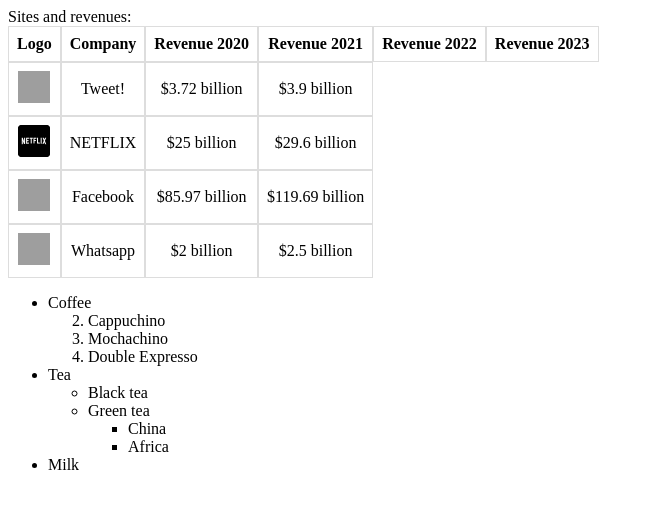
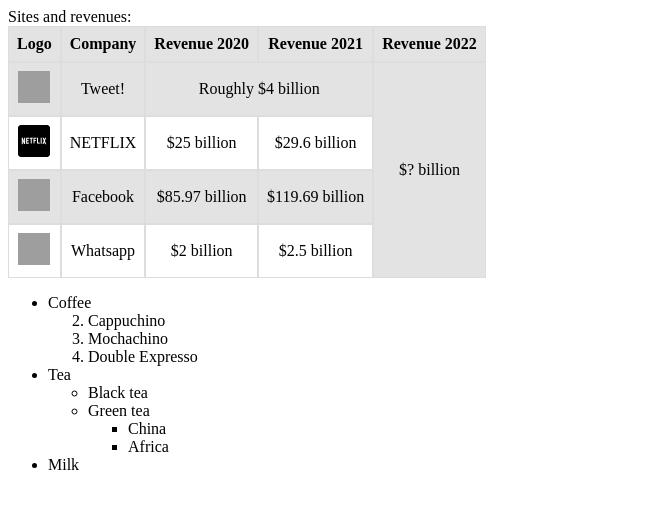
Before and after one commit to iamebson/thePortfolioBeta, a plain HTML site: page index.html in a window 1280 px wide. Shown: the whole page, without its empty margins (0-654 px from the left). Drawn offline with Linux system fonts and the light colour scheme; grey boxes are pictures that could not be loaded.

Commit message:
Working up

```diff
--- a/index.html
+++ b/index.html
@@ -19,15 +19,14 @@
         <th>Revenue 2020</th>
         <th>Revenue 2021</th>
         <th>Revenue 2022</th>
-        <th>Revenue 2023</th>
       </tr>
     </thead>
     <tbody>
       <tr>
         <td><img src="https://cdn4.iconfinder.com/data/icons/social-messaging-ui-color-shapes-2-free/128/social-twitter-square2-512.png" alt="Twitter icon"></td>
         <td >Tweet!</button></td>
-        <td>$3.72 billion</td>
-        <td>$3.9 billion</td>
+        <td colspan="2">Roughly $4 billion</td>
+        <td rowspan="4">$? billion</td>
       </tr>
       <tr>
         <td><img src="mycollection/png/003-netflix.png"></td>
--- a/style.css
+++ b/style.css
@@ -13,6 +13,14 @@ table {
   border-spacing: 0;
 }
 
+tr:nth-child(odd) {
+  background-color: #e3e3e3;
+}
+
+tr {
+  border-bottom: 1px solid #ddd;
+}
+
 td, th {
   padding: 8px;
   text-align: center;
```
Also changed, not shown: 1 other file.
